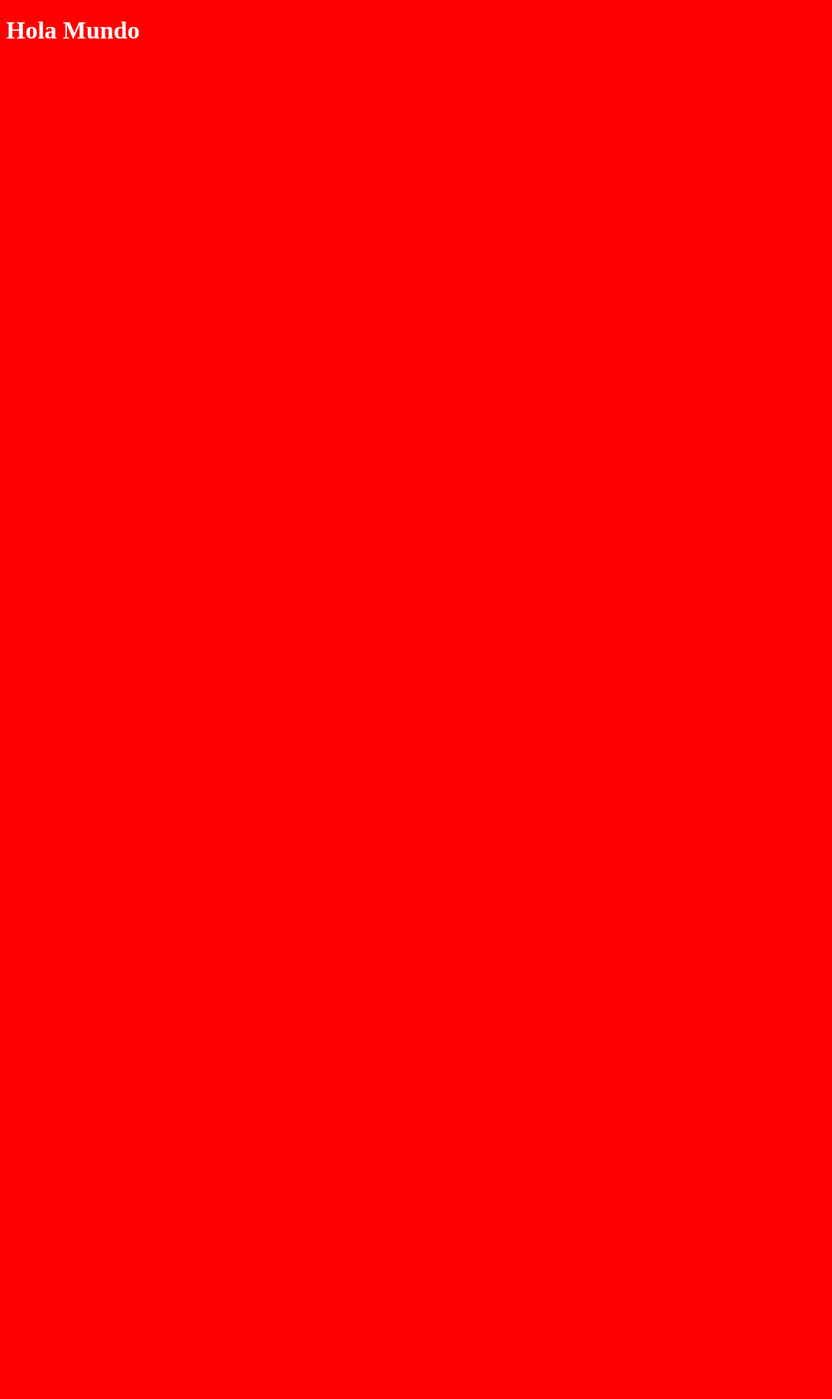
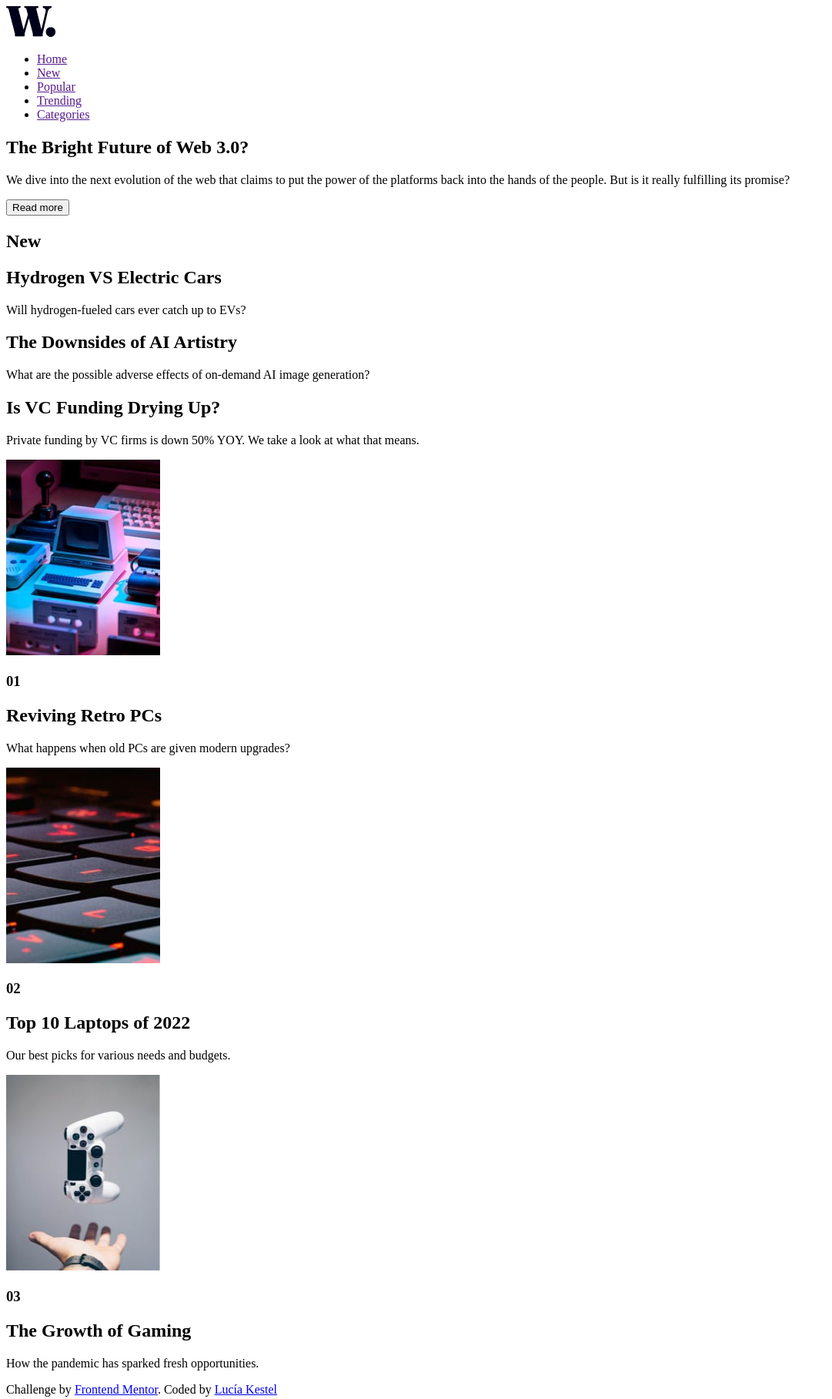
Before and after one commit to Luciakestel/News-homepage, a website: page index.html in a window 1280 px wide. Shown: the whole page at 77% size, without its empty margins (0-1081 px from the left). Before the commit the page ends 800 px from the top, so only its background shows below. Drawn offline with Linux system fonts and the light colour scheme.

Commit message:
Add structure HTML

```diff
--- a/index.html
+++ b/index.html
@@ -5,10 +5,74 @@
     <meta http-equiv="X-UA-Compatible" content="IE=edge">
     <meta name="viewport" content="width=device-width, initial-scale=1.0">
     <title>Document</title>
+    <link href="https://fonts.googleapis.com/css2?family=Inter:wght@400;700;800&display=swap" rel="stylesheet">
     <link rel="stylesheet" href="./style/main.css">
 </head>
 <body>
-    <h1>Hola Mundo</h1>
+    <header class="header">
+        <img src="./images/logo.svg" alt="page's Logo" class="header_img">
+        <nav class="header_nav">
+            <ul class="header_nav-list">
+                <li class="header_nav-list-element"><a href="">Home</a></li>
+                <li class="header_nav-list-element"><a href="">New</a></li>
+                <li class="header_nav-list-element"><a href="">Popular</a></li>
+                <li class="header_nav-list-element"><a href="">Trending</a></li>
+                <li class="header_nav-list-element"><a href="">Categories</a></li>
+            </ul>
+        </nav>
+    </header>
+    <main>
+        <section class="sectionOne">
+            <div class="sectionOne_img"></div>
+            <h1 class="sectionOne_title">The Bright Future of Web 3.0?</h1>
+            <p class="sectionOne_text">We dive into the next evolution of the web that claims to put the power of the platforms back into the hands of the people. But is it really fulfilling its promise?</p>
+            <button class="sectionOne_btn">Read more</button>
+        </section>
+        <section class="sectionTwo">
+            <h1 class="sectionTwo_title">New</h1>
+            <div class="sectionTwo_containerOne">
+                <h2 class="sectionTwo_containerOne_title">Hydrogen VS Electric Cars</h2>
+                <p class="sectionTwo_containerOne_text">Will hydrogen-fueled cars ever catch up to EVs?</p>
+            </div>
+            <div class="sectionTwo_containerTwo">
+                <h2 class="sectionTwo_containerTwo_title">The Downsides of AI Artistry</h2>
+                <p class="sectionTwo_containerTwo_text">What are the possible adverse effects of on-demand AI image generation?</p>
+            </div>
+            <div class="sectionTwo_containerThree">
+                <h2 class="sectionTwo_containerThree_title">Is VC Funding Drying Up?</h2>
+                <p class="sectionTwo_containerThree_text">Private funding by VC firms is down 50% YOY. We take a look at what that means.</p>
+            </div>
+        </section>
+        <section class="sectionThree">
+            <article class="sectionThree_articleOne">
+                <img src="./images/image-retro-pcs.jpg" alt="A retro computer" class="sectionThree_articleOne_img">
+                <div class="sectionThree_articleOne_container">
+                    <h1 class="sectionThree_articleOne_container_title">01</h1>
+                    <h2 class="sectionThree_articleOne_container_subtitle">Reviving Retro PCs</h2>
+                    <p class="sectionThree_articleOne_container_text">What happens when old PCs are given modern upgrades?</p>
+                </div>
+            </article>
+            <article class="sectionThree_articleTwo">
+                <img src="./images/image-top-laptops.jpg" alt="Keyboard with zoom" class="sectionThree_articleTwo_img">
+                <div class="sectionThree_articleTwo_container">
+                    <h1 class="sectionThree_articleTwo_container_title">02</h1>
+                    <h2 class="sectionThree_articleTwo_container_subtitle">Top 10 Laptops of 2022</h2>
+                    <p class="sectionThree_articleTwo_container_text">Our best picks for various needs and budgets.</p>
+                </div>
+            </article>
+            <article class="sectionThree_articleThree">
+                <img src="./images/image-gaming-growth.jpg" alt="A hand throwing a games' control " class="sectionThree_articleThree_img">
+                <div class="sectionThree_articleThree_container">
+                    <h1 class="sectionThree_articleThree_container_title">03</h1>
+                    <h2 class="sectionThree_articleThree_container_subtitle">The Growth of Gaming</h2>
+                    <p class="sectionThree_articleThree_container_text">How the pandemic has sparked fresh opportunities.</p>
+                </div>
+            </article>
+        </section>
+    </main>
+    <footer>
+        <p>Challenge by <a href="https://www.frontendmentor.io">Frontend Mentor</a>. Coded by <a href="https://github.com/Luciakestel">Lucía Kestel</a></p>
+    </footer>
     <script src="index.js"></script>
 </body>
 </html>
--- a/style/main.scss
+++ b/style/main.scss
@@ -1,6 +1 @@
-body {
-  background-color: red;
-}
-h1 {
-  color: white;
-}
+@import 'variables.scss';
--- /dev/null
+++ b/style/variables.scss
@@ -0,0 +1,11 @@
+//colors
+
+$off-white: hsl(36, 100%, 99%);
+$grayish-blue: hsl(233, 8%, 79%);
+$dark-grayish-blue: hsl(236, 13%, 42%);
+$dark-blue: hsl(240, 100%, 5%);
+$soft-orange: hsl(35, 77%, 62%);
+$soft-red: hsl(5, 85%, 63%);
+
+//fonts
+$font: 'Inter', sans-serif;
```
Also changed, not shown: images/icon-menu-close.svg (added), images/icon-menu.svg (added), images/image-gaming-growth.jpg (added), images/image-retro-pcs.jpg (added), images/image-top-laptops.jpg (added), images/image-web-3-desktop.jpg (added), images/image-web-3-mobile.jpg (added), images/logo.svg (added), style/main.css, 1 other file.
